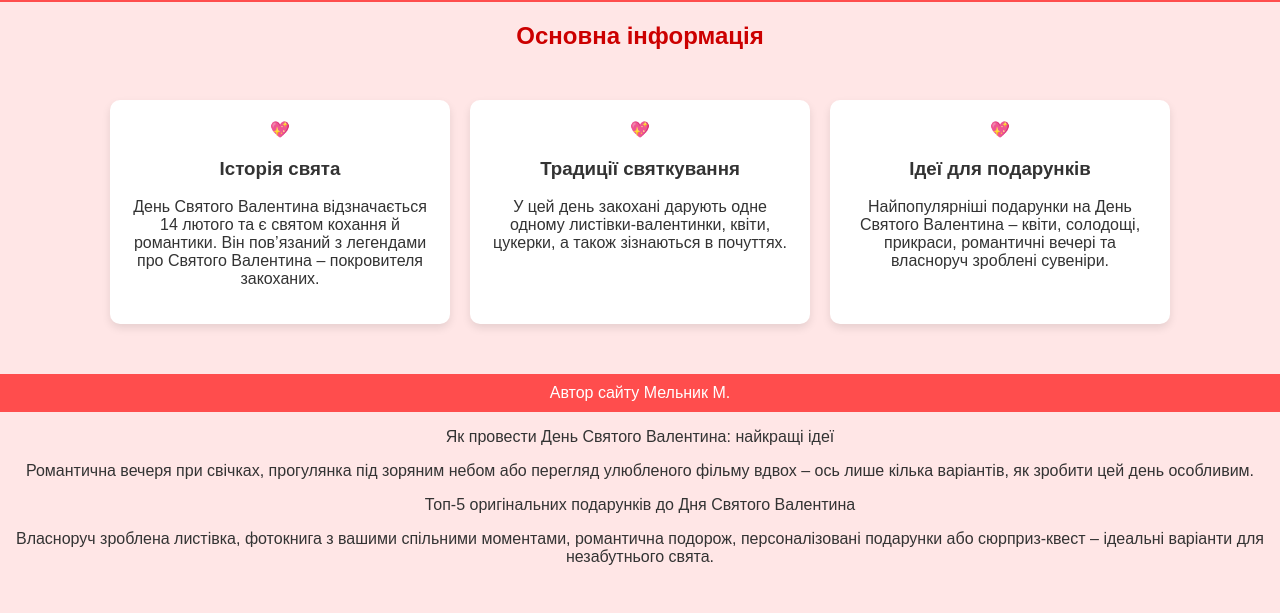
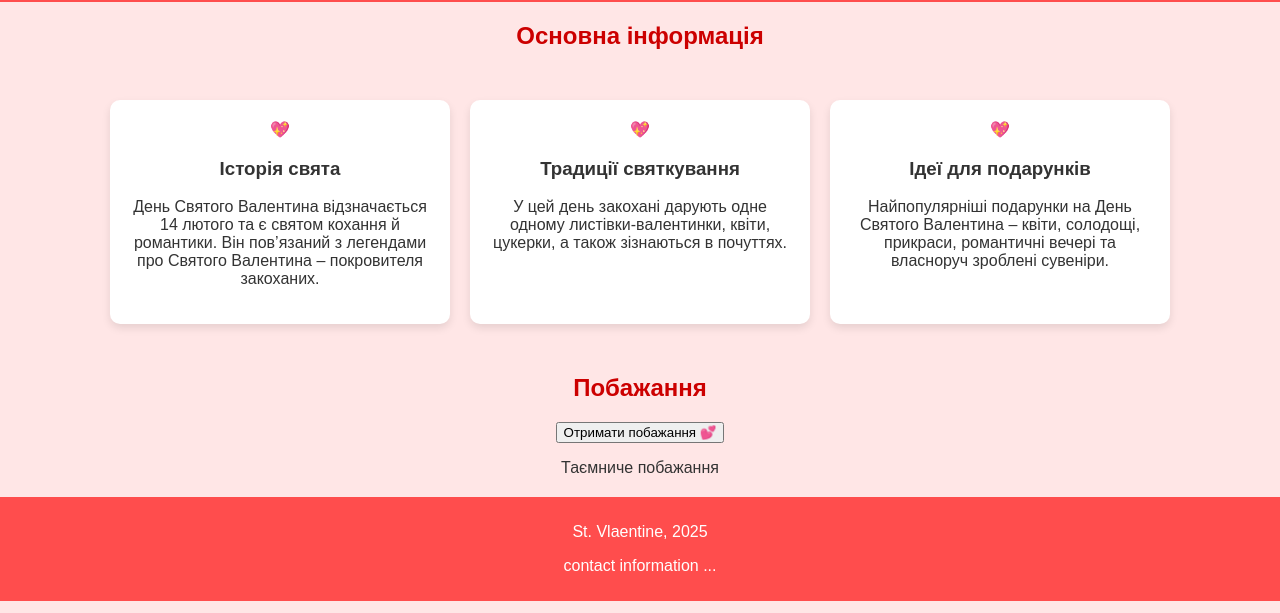
Before and after one commit to mms321/valentine, a plain HTML site: page index.html in a window 1280 px wide. Shown: the part 187-800 px from the top of the page. Drawn offline with Linux system fonts and the light colour scheme.

Commit message:
wish button

```diff
--- a/index.html
+++ b/index.html
@@ -44,14 +44,22 @@
         </div>
       </section>
       <section id="news"></section>
-      <section></section>
+      <section class="wishes">
+        <h2>Побажання</h2>
+        <button id="btn_love_wishes">Отримати побажання 💕</button>
+        <p id="love-wishes">Таємниче побажання</p>
+      </section>
+
       <section></section>
       <section></section>
       <section></section>
       <section></section>
     </main>
 
-    <footer>Автор сайту Мельник М.</footer>
+    <footer class="site-footer">
+      <p>St. Vlaentine, 2025</p>
+      <p>contact information ...</p>
+    </footer>
 
     <p>Як провести День Святого Валентина: найкращі ідеї</p>
     <p>
@@ -66,4 +74,5 @@
       варіанти для незабутнього свята.
     </p>
   </body>
+  <script src="script.js"></script>
 </html>
--- /dev/null
+++ b/script.js
@@ -0,0 +1,3 @@
+document.getElementById('btn_love_wishes').addEventListener('click', function(){
+    document.getElementById('love-wishes').innerText="Нехай кожен день приносить радість і тепло!"
+})
```
